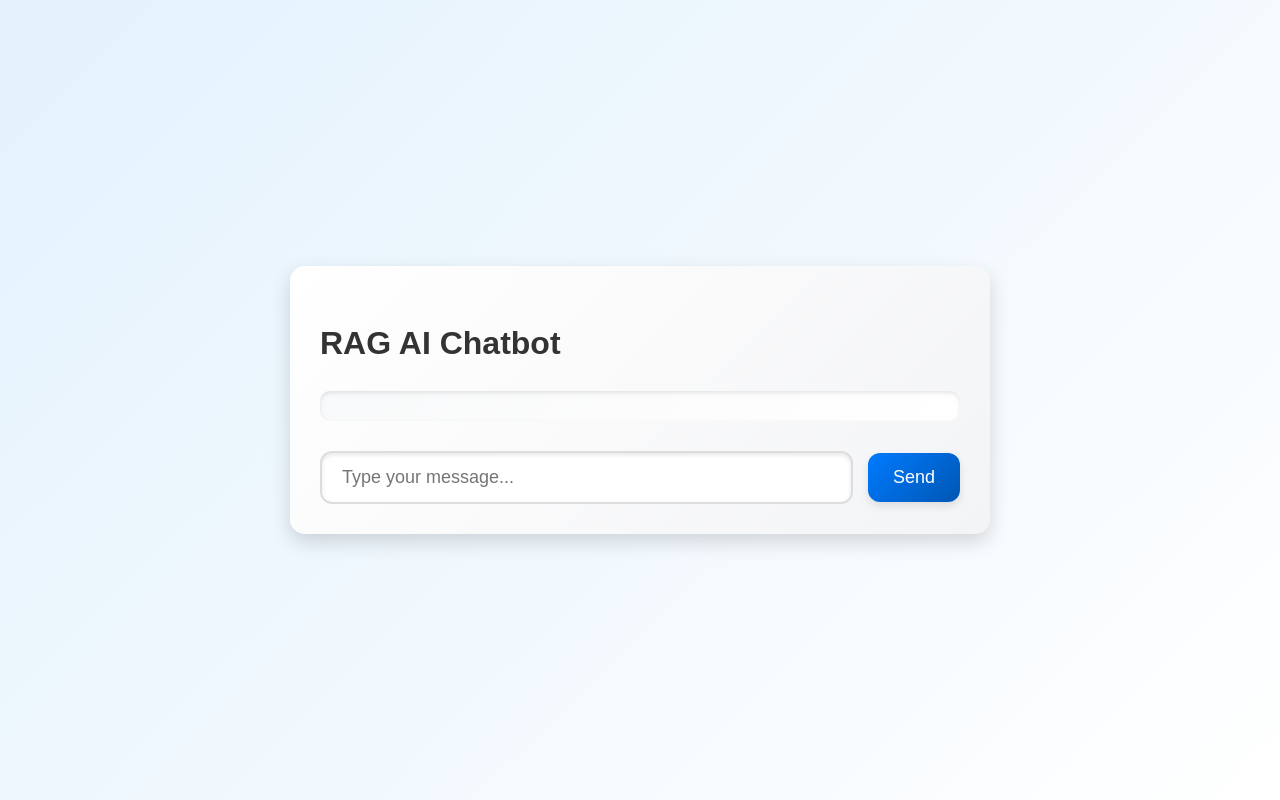
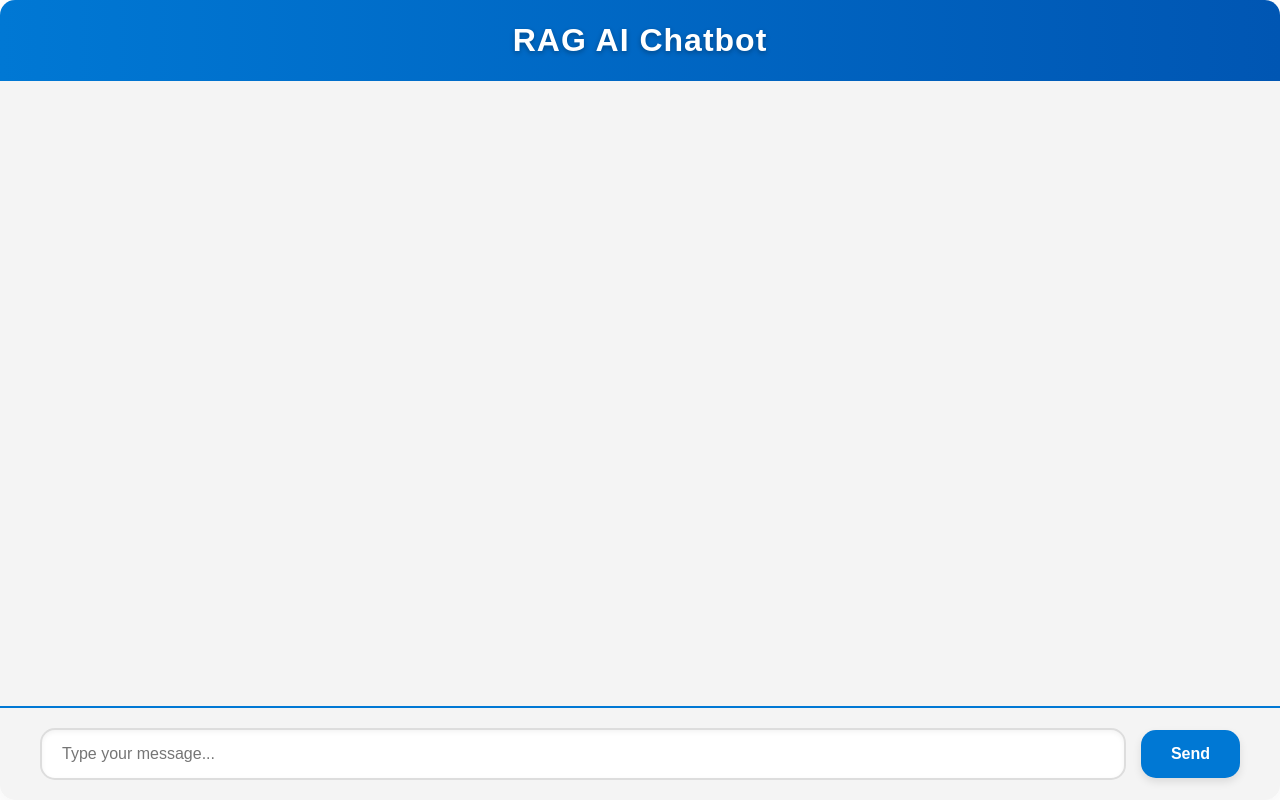
Before and after one commit to Will-Langhart/rag_chatbot, a Flask app: page / in a window 1280 px wide. Run offline with Flask 3, Linux system fonts and the light colour scheme.

Commit message:
Update main.css

```diff
--- a/static/css/main.css
+++ b/static/css/main.css
@@ -1,95 +1,184 @@
+:root {
+    --primary-color: #0078d4;
+    --secondary-color: #f4f4f4;
+    --background-color: #ffffff;
+    --text-color: #333;
+    --input-border-color: #ddd;
+    --scrollbar-color: #0078d4;
+    --message-shadow: rgba(0, 0, 0, 0.1);
+    --hover-highlight: rgba(0, 120, 212, 0.1);
+    --button-hover: #0056b3;
+    --button-active: #004a9e;
+}
+
 /* General Reset */
 body {
     margin: 0;
     font-family: 'Poppins', Arial, sans-serif;
-    background: linear-gradient(135deg, #e3f2fd, #ffffff);
-    color: #333;
+    background: var(--background-color);
+    color: var(--text-color);
     line-height: 1.6;
     display: flex;
-    justify-content: center;
-    align-items: center;
-    min-height: 100vh;
+    flex-direction: column;
+    height: 100vh;
+    overflow: hidden;
 }
 
 /* Chatbot Container */
 #chatbot-container {
-    width: 40%;
-    min-width: 480px;
-    max-width: 700px;
-    margin: auto;
-    background: linear-gradient(135deg, #ffffff, #f3f4f6);
-    border-radius: 15px;
-    box-shadow: 0 8px 20px rgba(0, 0, 0, 0.15);
-    overflow: hidden;
+    flex: 1;
     display: flex;
     flex-direction: column;
-    padding: 20px;
-    animation: slideIn 0.5s ease-out;
+    overflow: hidden;
+    background: var(--background-color);
+    box-shadow: 0 4px 20px rgba(0, 0, 0, 0.05);
+    border-radius: 15px;
+}
+
+/* Header */
+h1 {
+    text-align: center;
+    padding: 15px 20px;
+    font-size: 2rem;
+    font-weight: 700;
+    color: white;
+    background: linear-gradient(90deg, var(--primary-color), var(--button-hover));
+    margin: 0;
+    letter-spacing: 1px;
+    text-shadow: 0 2px 5px rgba(0, 0, 0, 0.3);
 }
 
 /* Chatbox */
 #chatbox {
     flex: 1;
+    padding: 20px 40px;
     overflow-y: auto;
-    border: none;
-    border-radius: 10px;
-    margin-bottom: 20px;
-    padding: 15px;
-    background: linear-gradient(135deg, #f8f9fa, #ffffff);
-    box-shadow: inset 0 2px 4px rgba(0, 0, 0, 0.1);
+    background: var(--secondary-color);
     scrollbar-width: thin;
-    scrollbar-color: #007bff #e3f2fd;
+    scrollbar-color: var(--scrollbar-color) var(--secondary-color);
 }
 
-/* Scrollbar styling */
 #chatbox::-webkit-scrollbar {
-    width: 10px;
-}
-#chatbox::-webkit-scrollbar-thumb {
-    background: #007bff;
-    border-radius: 10px;
-}
-#chatbox::-webkit-scrollbar-thumb:hover {
-    background: #0056b3;
-}
-#chatbox::-webkit-scrollbar-track {
-    background: #f8f9fa;
+    width: 8px;
 }
 
-/* Chat Messages */
-#chat-messages {
-    display: flex;
-    flex-direction: column;
-    gap: 12px;
+#chatbox::-webkit-scrollbar-thumb {
+    background: var(--scrollbar-color);
+    border-radius: 5px;
+    transition: background 0.3s ease;
+}
+
+#chatbox::-webkit-scrollbar-thumb:hover {
+    background: var(--button-hover);
 }
 
 .message {
-    margin-bottom: 10px;
-    padding: 12px 15px;
-    border-radius: 20px;
-    font-size: 14px;
-    animation: fadeIn 0.3s ease-in-out;
-    max-width: 75%;
+    max-width: 60%;
+    margin-bottom: 15px;
+    padding: 15px 20px;
+    border-radius: 15px;
+    font-size: 16px;
     word-wrap: break-word;
-    line-height: 1.4;
+    line-height: 1.6;
+    position: relative;
+    animation: slideIn 0.3s ease;
+    box-shadow: 0 4px 10px var(--message-shadow);
+    transition: transform 0.2s ease, background-color 0.3s ease;
+}
+
+.message:hover {
+    transform: translateY(-2px);
+    background-color: var(--hover-highlight);
 }
 
 .message.user {
     align-self: flex-end;
-    background: linear-gradient(135deg, #4caf50, #2e7d32);
+    background: var(--primary-color);
     color: white;
-    box-shadow: 0 4px 8px rgba(0, 0, 0, 0.1);
 }
 
 .message.bot {
     align-self: flex-start;
-    background: linear-gradient(135deg, #eceff1, #cfd8dc);
-    color: #37474f;
+    background: #f9f9f9;
+    color: var(--text-color);
+}
+
+#typing-indicator {
+    align-self: flex-start;
+    font-style: italic;
+    color: gray;
+    padding: 5px 10px;
+}
+
+/* Chat Form */
+#chat-form {
+    display: flex;
+    padding: 20px 40px;
+    background: var(--secondary-color);
+    border-top: 2px solid var(--primary-color);
+    align-items: center;
+    gap: 15px;
+}
+
+#user-input {
+    flex: 1;
+    padding: 15px 20px;
+    font-size: 16px;
+    border: 2px solid var(--input-border-color);
+    border-radius: 15px;
+    outline: none;
+    box-shadow: inset 0 2px 5px rgba(0, 0, 0, 0.05);
+    transition: border-color 0.3s ease, box-shadow 0.3s ease;
+}
+
+#user-input:focus {
+    border-color: var(--primary-color);
+    box-shadow: 0 0 5px var(--scrollbar-color);
+}
+
+/* Button Styles */
+button {
+    padding: 15px 30px;
+    font-size: 16px;
+    font-weight: 600;
+    border: none;
+    border-radius: 15px;
+    background: var(--primary-color);
+    color: white;
+    cursor: pointer;
+    transition: background 0.3s ease, transform 0.2s ease, box-shadow 0.3s ease;
     box-shadow: 0 4px 8px rgba(0, 0, 0, 0.1);
 }
 
-/* Fade-in animation for messages */
-@keyframes fadeIn {
+button:hover {
+    background: var(--button-hover);
+    transform: translateY(-2px);
+}
+
+button:active {
+    background: var(--button-active);
+    box-shadow: 0 2px 5px rgba(0, 0, 0, 0.2);
+}
+
+/* Responsive Adjustments */
+@media (max-width: 768px) {
+    #chatbox {
+        padding: 15px 20px;
+    }
+
+    #chat-form {
+        padding: 15px 20px;
+        flex-direction: column;
+    }
+
+    button {
+        width: 100%;
+        margin-top: 10px;
+    }
+}
+
+/* Animations */
+@keyframes slideIn {
     from {
         opacity: 0;
         transform: translateY(10px);
@@ -99,82 +188,3 @@ body {
         transform: translateY(0);
     }
 }
-
-/* Chat Form */
-#chat-form {
-    display: flex;
-    gap: 15px;
-    align-items: center;
-    margin-top: 10px;
-}
-
-#user-input {
-    flex: 1;
-    padding: 12px 15px;
-    font-size: 16px;
-    border: 2px solid #ddd;
-    border-radius: 12px;
-    background-color: #ffffff;
-    box-shadow: inset 0 2px 4px rgba(0, 0, 0, 0.1);
-    transition: border-color 0.3s ease, box-shadow 0.3s ease;
-}
-
-#user-input:focus {
-    outline: none;
-    border-color: #007bff;
-    box-shadow: 0 0 5px rgba(0, 123, 255, 0.5);
-}
-
-/* Send Button */
-button {
-    padding: 12px 20px;
-    font-size: 16px;
-    border: none;
-    border-radius: 12px;
-    background: linear-gradient(135deg, #007bff, #0056b3);
-    color: #fff;
-    cursor: pointer;
-    box-shadow: 0 4px 8px rgba(0, 0, 0, 0.1);
-    transition: background 0.3s ease, transform 0.2s ease, box-shadow 0.3s ease;
-}
-
-button:hover {
-    background: linear-gradient(135deg, #0056b3, #004085);
-    transform: translateY(-2px);
-    box-shadow: 0 6px 12px rgba(0, 0, 0, 0.2);
-}
-
-button:active {
-    transform: translateY(0);
-    box-shadow: 0 3px 6px rgba(0, 0, 0, 0.15);
-}
-
-/* Desktop Responsiveness */
-@media (min-width: 1024px) {
-    #chatbot-container {
-        width: 50%;
-        padding: 30px;
-    }
-
-    button {
-        font-size: 18px;
-        padding: 14px 25px;
-    }
-
-    #user-input {
-        font-size: 18px;
-        padding: 14px 20px;
-    }
-}
-
-/* Slide-in animation for the container */
-@keyframes slideIn {
-    from {
-        opacity: 0;
-        transform: translateY(20px);
-    }
-    to {
-        opacity: 1;
-        transform: translateY(0);
-    }
-}
```
